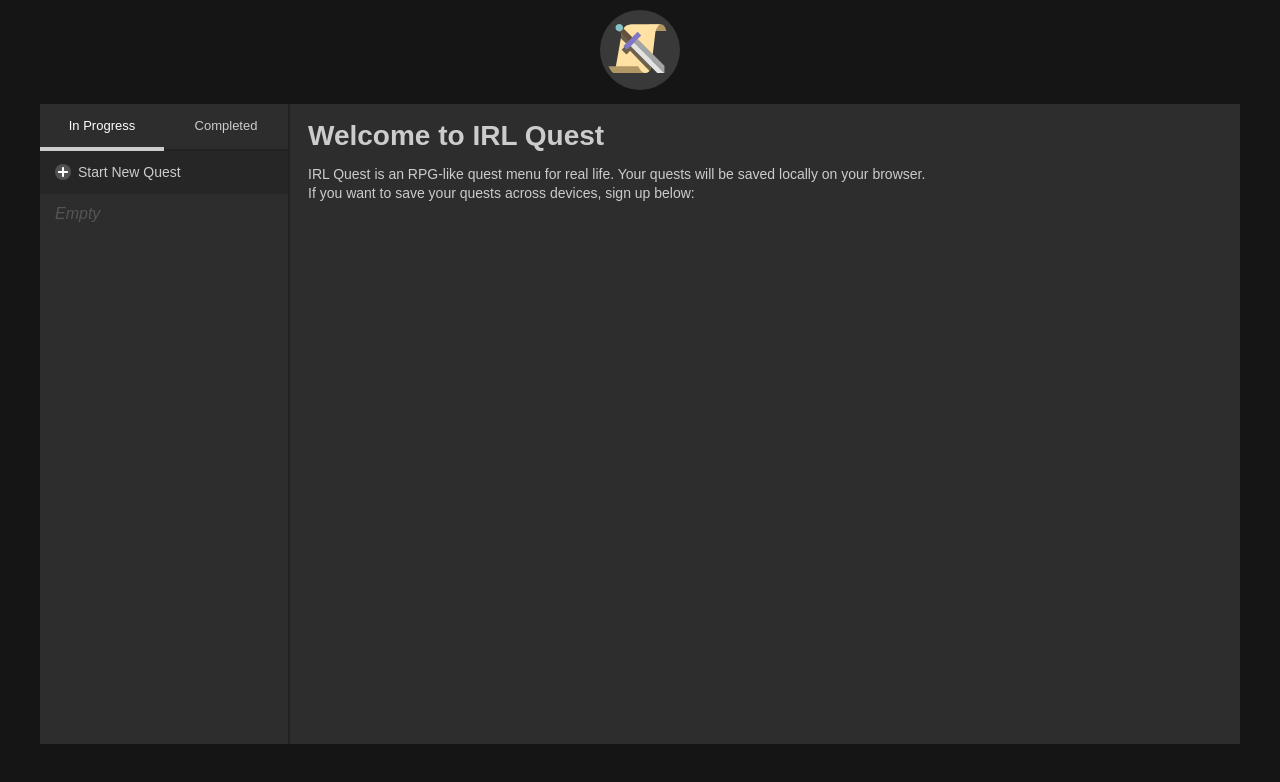
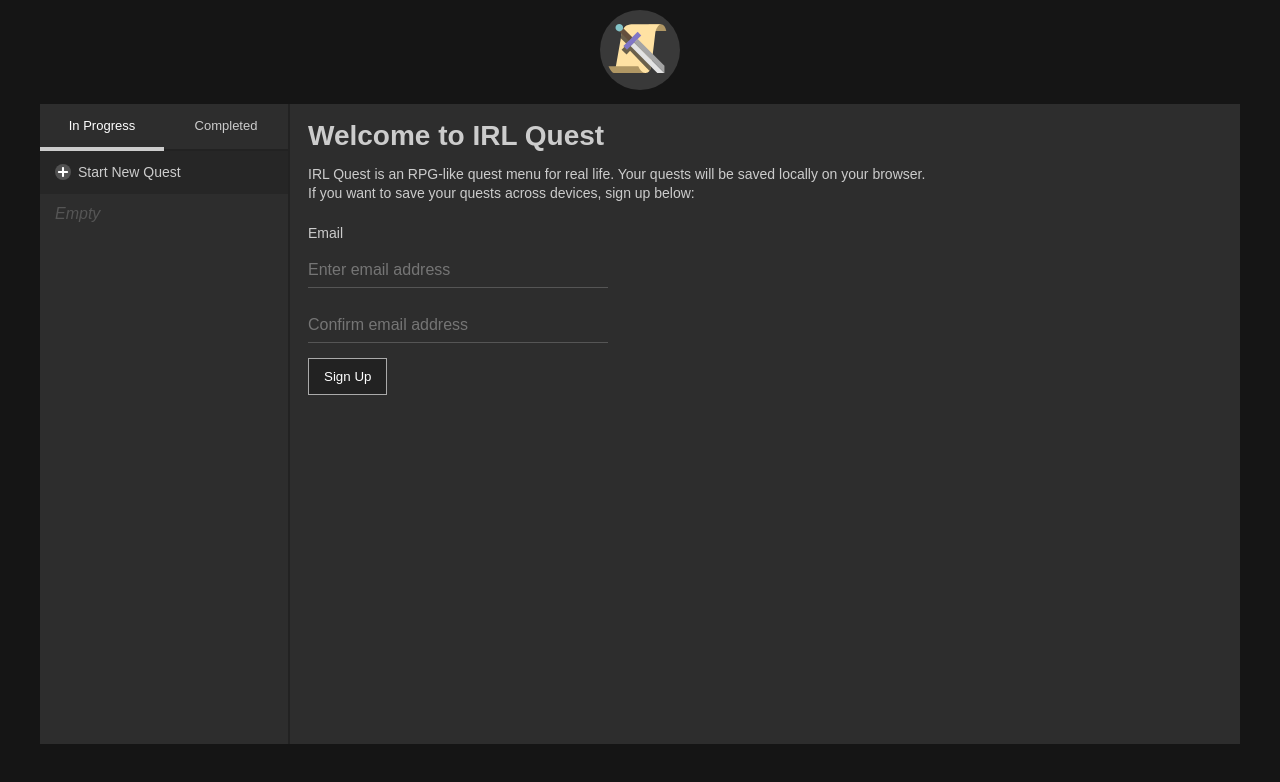
Before and after one commit to martymagaan/irlquest, a React (Create React App) app: page / in a window 1280 px wide. Shown: the top 782 px of the page. Built offline with nearby package versions, Linux system fonts and the light colour scheme.

Commit message:
feat: add sign up form

```diff
--- a/src/components/Welcome.js
+++ b/src/components/Welcome.js
@@ -7,6 +7,14 @@ function Welcome () {
       IRL Quest is an RPG-like quest menu for real life.
       Your quests will be saved locally on your browser.<br />
       If you want to save your quests across devices, sign up below:
+      <form>
+        <label>
+          Email<br />
+          <input type="text" name="email" placeholder="Enter email address" /><br />
+          <input type="text" name="confirm-email" placeholder="Confirm email address" />
+        </label><br />
+        <input type="submit" value="Sign Up" />
+      </form>
     </div>
   );
 }
```
